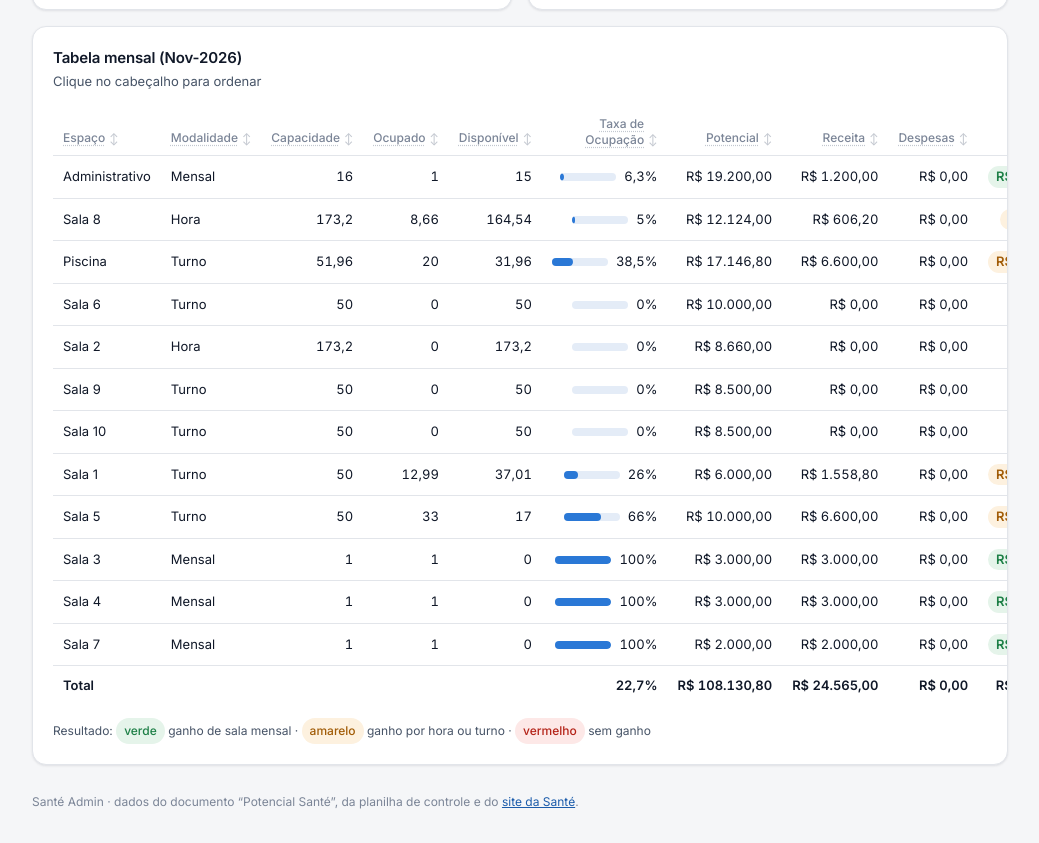
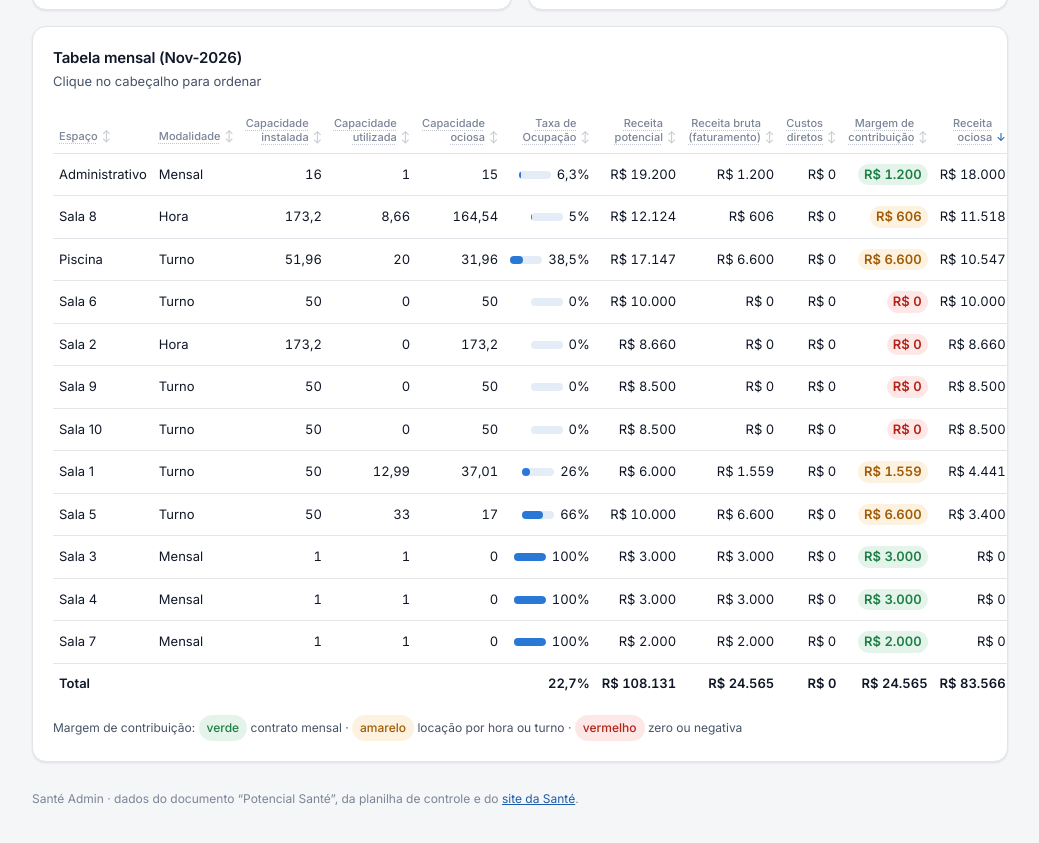
Before and after one commit to igoralves1/sante-admin, a Vue app: page /#/painel in a window 1280 px wide. Shown: the part 1341-2184 px from the top of the page, without its empty margins (240-1279 px from the left). Built offline with nearby package versions, Linux system fonts and the light colour scheme.

Commit message:
Painel: nomes contábeis na tabela mensal (receita bruta, custos diretos, margem de contribuição) e modo compacto

```diff
--- a/src/components/d3/D3Table.vue
+++ b/src/components/d3/D3Table.vue
@@ -10,6 +10,7 @@ const props = defineProps({
   rows: Array,
   footer: Object, // linha de totais opcional (mesmas chaves)
   sortKey: String,
+  compact: Boolean, // menos espaço entre colunas, para tabelas largas
 })
 const el = ref(null)
 const sort = ref({ key: props.sortKey || props.columns[0].key, dir: -1 })
@@ -38,7 +39,7 @@ onBeforeUnmount(() => window.removeEventListener('scroll', seguir, true))
 function render() {
   const root = select(el.value)
   root.selectAll('*').remove()
-  const table = root.append('table')
+  const table = root.append('table').classed('compact', props.compact)
   const s = sort.value
   const tr = table.append('thead').append('tr')
   tr.selectAll('th').data(props.columns).join('th')
@@ -124,6 +125,12 @@ th.num .th-in { justify-content: flex-end; }
 .th-arrow { opacity: 0.45; font-size: 11px; line-height: 1.3; }
 .th-arrow.on { opacity: 1; color: var(--accent-ink); }
 th.sortable:hover .th-arrow, th.sortable:focus-visible .th-arrow { opacity: 1; }
+table.compact th, table.compact td { padding-left: 6px; padding-right: 6px; }
+table.compact td { font-size: 13px; }
+table.compact th { font-size: 11px; }
+table.compact .cellbar { gap: 6px; }
+table.compact .cellbar-track { width: 32px; }
+table.compact .tone { padding: 1px 6px; }
 .tone { display: inline-block; padding: 1px 8px; border-radius: 999px; font-weight: 600; }
 .tone.good { color: var(--good); background: var(--good-soft); }
 .tone.warn { color: var(--warn); background: var(--warn-soft); }
--- a/src/views/Painel.vue
+++ b/src/views/Painel.vue
@@ -59,24 +59,25 @@ const mesTitulo = computed(() => {
   return `${MES_ABREV[m - 1]}-${y}`
 })
 
-// Resultado: verde = ganho de sala mensal, amarelo = outro ganho, vermelho = zero ou negativo
+// Margem de contribuição: verde = sala mensal, amarelo = hora ou turno, vermelho = zero ou negativa
 function tomResultado(e) {
-  if (e.resultado <= 0) return { c: 'bad', t: 'Sem ganho neste mês' }
-  if (e.modalidade === 'Mensal') return { c: 'good', t: 'Ganho de contrato mensal' }
-  return { c: 'warn', t: `Ganho por ${e.modalidade === 'Hora' ? 'hora' : 'turno'}` }
+  if (e.resultado <= 0) return { c: 'bad', t: 'Margem de contribuição zero ou negativa' }
+  if (e.modalidade === 'Mensal') return { c: 'good', t: 'Margem de contrato mensal' }
+  return { c: 'warn', t: `Margem de locação por ${e.modalidade === 'Hora' ? 'hora' : 'turno'}` }
 }
+// Nomes da contabilidade de custos; o popup de cada coluna resume o cálculo
 const colunas = [
-  { key: 'nome', label: 'Espaço', hint: 'Nome da sala ou área cadastrada em Espaços.' },
-  { key: 'modalidade', label: 'Modalidade', hint: 'Como o espaço é alugado: por hora, por turno ou por contrato mensal. Define a unidade das colunas de capacidade, ocupado e disponível.' },
-  { key: 'capacidade', label: 'Capacidade', num: true, format: num, hint: 'Quantas unidades o espaço pode vender no mês: horas, turnos ou contratos. Valor cadastrado em Espaços.' },
-  { key: 'ocupado', label: 'Ocupado', num: true, format: num, hint: 'Soma das quantidades dos contratos vigentes no mês (confirmados, base inicial e propostas). Contratos cancelados ficam de fora.' },
-  { key: 'disponivel', label: 'Disponível', num: true, format: num, hint: 'Capacidade − Ocupado. Nunca fica abaixo de zero.' },
-  { key: 'taxa', label: 'Taxa de\nOcupação', num: true, format: pct, bar: true, hint: 'Ocupado ÷ Capacidade.\nNa linha Total, a taxa é ponderada pela receita: Receita total ÷ Potencial total, porque horas, turnos e contratos não se somam.' },
-  { key: 'potencial', label: 'Potencial', num: true, format: brl, hint: 'Capacidade × Preço da unidade. É a receita do mês com o espaço 100% ocupado.' },
-  { key: 'receitaOcupada', label: 'Receita', num: true, format: brl, hint: 'Soma de Quantidade × Preço de cada contrato vigente no mês.' },
-  { key: 'despesas', label: 'Despesas', num: true, format: brl, hint: 'Soma das despesas mensais cadastradas no próprio espaço. Custos gerais da clínica ficam no Financeiro.' },
-  { key: 'resultado', label: 'Resultado', num: true, format: brl, tone: tomResultado, hint: 'Receita − Despesas do espaço.\nVerde: ganho de sala mensal. Amarelo: ganho por hora ou turno. Vermelho: zero ou negativo.' },
-  { key: 'receitaDisponivel', label: 'Disponível R$', num: true, format: brl, hint: 'Disponível × Preço da unidade. É a receita que ainda pode ser vendida neste mês.' },
+  { key: 'nome', label: 'Espaço', hint: 'Sala ou área cadastrada em Espaços. É o centro de custo de cada linha.' },
+  { key: 'modalidade', label: 'Modalidade', hint: 'Forma de locação: por hora, por turno ou contrato mensal. Define a unidade das colunas de capacidade.' },
+  { key: 'capacidade', label: 'Capacidade\ninstalada', num: true, format: num, hint: 'Quantas unidades o espaço pode locar no mês: horas, turnos ou contratos. Valor cadastrado em Espaços.' },
+  { key: 'ocupado', label: 'Capacidade\nutilizada', num: true, format: num, hint: 'Soma das quantidades dos contratos vigentes no mês (confirmados, base inicial e propostas). Contratos cancelados ficam de fora.' },
+  { key: 'disponivel', label: 'Capacidade\nociosa', num: true, format: num, hint: 'Capacidade instalada − Capacidade utilizada. Nunca fica abaixo de zero.' },
+  { key: 'taxa', label: 'Taxa de\nOcupação', num: true, format: pct, bar: true, hint: 'Capacidade utilizada ÷ Capacidade instalada.\nNa linha Total, a taxa é ponderada pela receita: Receita bruta ÷ Receita potencial, porque horas, turnos e contratos não se somam.' },
+  { key: 'potencial', label: 'Receita\npotencial', num: true, format: brl0, hint: 'Capacidade instalada × Preço da unidade. É o faturamento do mês com o espaço 100% ocupado.' },
+  { key: 'receitaOcupada', label: 'Receita bruta\n(faturamento)', num: true, format: brl0, hint: 'Soma de Quantidade × Preço de cada contrato vigente no mês, antes de impostos e custos.' },
+  { key: 'despesas', label: 'Custos\ndiretos', num: true, format: brl0, hint: 'Custos mensais lançados no próprio espaço (ex.: aquecimento da piscina). Custos fixos gerais, impostos e comissões ficam no Financeiro.' },
+  { key: 'resultado', label: 'Margem de\ncontribuição', num: true, format: brl0, tone: tomResultado, hint: 'Receita bruta − Custos diretos do espaço. É quanto o espaço contribui para pagar os custos fixos gerais e gerar lucro.\nVerde: contrato mensal. Amarelo: locação por hora ou turno. Vermelho: zero ou negativa.' },
+  { key: 'receitaDisponivel', label: 'Receita\nociosa', num: true, format: brl0, hint: 'Capacidade ociosa × Preço da unidade. Faturamento que ainda pode ser vendido neste mês.' },
 ]
 const rodape = computed(() => ({
   nome: 'Total',
@@ -166,12 +167,12 @@ const rodape = computed(() => ({
           <p>Clique no cabeçalho para ordenar</p>
         </div>
       </div>
-      <D3Table :columns="colunas" :rows="r.espacos" :footer="rodape" sort-key="receitaDisponivel" />
+      <D3Table :columns="colunas" :rows="r.espacos" :footer="rodape" sort-key="receitaDisponivel" compact />
       <p class="tone-legend small">
-        Resultado:
-        <span class="tone good">verde</span> ganho de sala mensal ·
-        <span class="tone warn">amarelo</span> ganho por hora ou turno ·
-        <span class="tone bad">vermelho</span> sem ganho
+        Margem de contribuição:
+        <span class="tone good">verde</span> contrato mensal ·
+        <span class="tone warn">amarelo</span> locação por hora ou turno ·
+        <span class="tone bad">vermelho</span> zero ou negativa
       </p>
     </section>
   </div>
```
